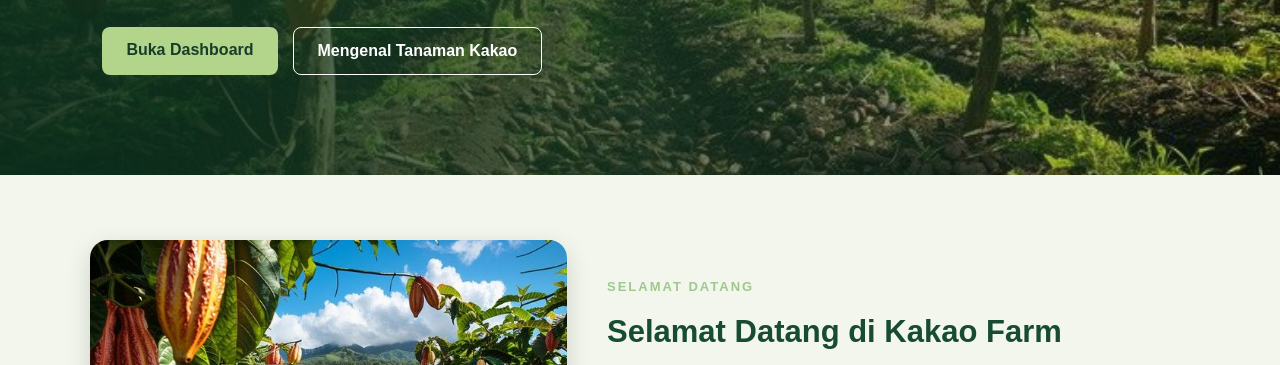
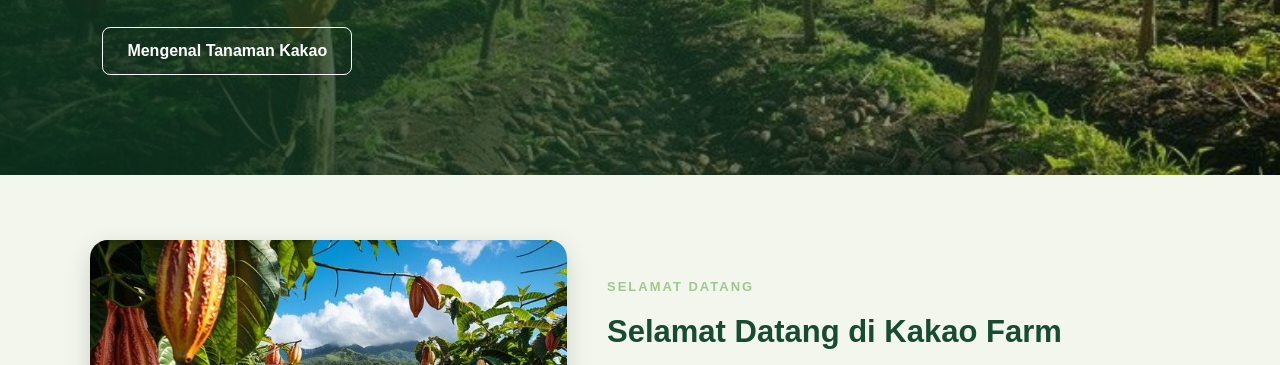
Before and after one commit to sahran15/Kakao_Farm_Sahran, a plain HTML site: page index.html in a window 1280 px wide. Shown: the part 403-768 px from the top of the page. Drawn offline with Linux system fonts and the light colour scheme.

Commit message:
Remove dashboard link from home actions
Removed link to 'Buka Dashboard' from home actions.

```diff
--- a/index.html
+++ b/index.html
@@ -49,10 +49,6 @@
                 </p>
 
                 <div class="home-actions">
-                    <a href="dashboard.html" class="home-button">
-                        Buka Dashboard
-                    </a>
-
                     <a href="tentang.html" class="home-button-outline">
                         Mengenal Tanaman Kakao
                     </a>
```
